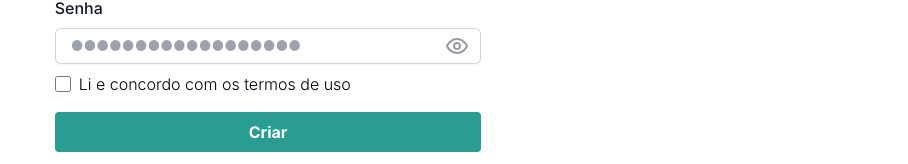
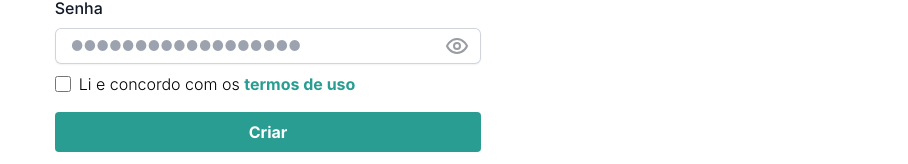
Before and after one commit to renancaldasdev/financialEasy-frontend, a Vue app: page /createaccount in a window 1280 px wide. Shown: the part 406-570 px from the top of the page, without its empty margins (372-1280 px from the left). Built offline with nearby package versions, Linux system fonts and the light colour scheme.

Commit message:
feat: configurando modal de cada view

```diff
--- a/src/views/CreateAccountView.vue
+++ b/src/views/CreateAccountView.vue
@@ -93,8 +93,9 @@
           />
         </div>
         <div class="leading-6">
-          <label for="comments" class="font-light text-base"
-            >Li e concordo com os termos de uso</label
+          <label for="comments" class="font-light text-base">Li e concordo com os </label>
+          <span class="text-primaryColor font-bold cursor-pointer" @click="toggleModal"
+            >termos de uso</span
           >
         </div>
       </div>
@@ -115,6 +116,22 @@
       </RouterLink>
     </form>
   </div>
+
+  <teleport to="body">
+    <ModalStandard
+      :visible="modalVisible"
+      :title="modalTitle"
+      @update:visible="modalVisible = $event"
+    >
+      <p class="font-light">
+        Lorem ipsum dolor sit amet, consectetur adipiscing elit, sed do eiusmod tempor incididunt ut
+        labore et dolore magna aliqua. Ut enim ad minim veniam, quis nostrud exercitation ullamco
+        laboris nisi ut aliquip ex ea commodo consequat. Duis aute irure dolor in reprehenderit in
+        voluptate velit esse cillum dolore eu fugiat nulla pariatur. Excepteur sint occaecat
+        cupidatat non proident, sunt in culpa qui officia deserunt mollit anim id est laborum.
+      </p>
+    </ModalStandard>
+  </teleport>
 </template>
 
 <script setup>
@@ -122,6 +139,7 @@ import { reactive, ref } from 'vue'
 import { useRouter } from 'vue-router'
 import { useToast } from 'vue-toastification'
 import http from '@/services/http.js'
+import ModalStandard from '@/components/Modal/ModalStandard.vue'
 import ButtonStandard from '@/components/Buttons/ButtonStandard.vue'
 
 import eyeClose from '@/components/icons/eyeClose.vue'
@@ -133,6 +151,8 @@ const user = reactive({
   password: ''
 })
 const showPassword = ref(false)
+const modalVisible = ref(false)
+const modalTitle = ref('Termos de uso da aplicação')
 
 const router = useRouter()
 const toast = useToast()
@@ -144,6 +164,10 @@ const clearError = (field) => {
 
 const togglePasswordVisibility = () => {
   showPassword.value = !showPassword.value
+}
+
+const toggleModal = () => {
+  modalVisible.value = !modalVisible.value
 }
 
 const register = async () => {
--- a/src/views/LoginFormView.vue
+++ b/src/views/LoginFormView.vue
@@ -89,7 +89,11 @@
   </form>
 
   <teleport to="body">
-    <ModalStandard :visible="modalVisible" @update:visible="modalVisible = $event">
+    <ModalStandard
+      :visible="modalVisible"
+      :title="modalTitle"
+      @update:visible="modalVisible = $event"
+    >
       <form class="space-y-4" @submit.prevent="forgetPassword">
         <div class="sm:col-span-4">
           <label for="email" class="block font-medium leading-6 text-gray-900 text-base"
@@ -151,6 +155,7 @@ const user = reactive({
 })
 
 const modalVisible = ref(false)
+const modalTitle = ref('Recuperar senha')
 
 const showPassword = ref(false)
 
```
